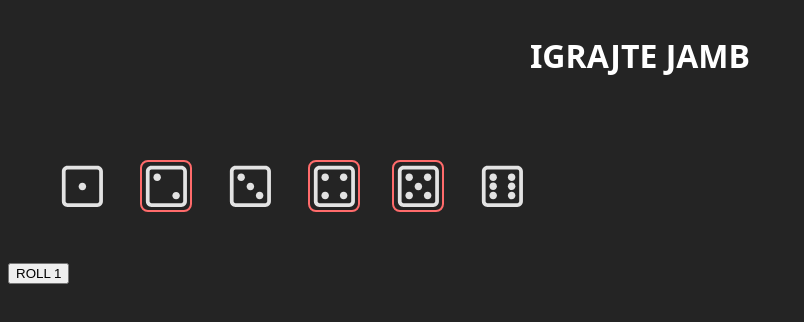
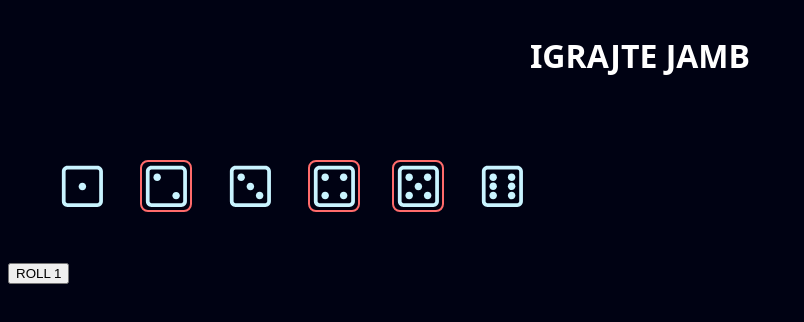
Before and after one commit to BSlaven/JAMB-YAHTZEE, a React (Vite) app: page / in a window 1280 px wide. Shown: the top 322 px of the page, without its empty margins (0-804 px from the left). Built offline with nearby package versions, Linux system fonts and the light colour scheme.

Commit message:
add global colors and styles

```diff
--- a/src/index.css
+++ b/src/index.css
@@ -4,11 +4,6 @@
   font-weight: 400;
 
   color-scheme: light dark;
-  color: rgba(255, 255, 255, 0.87);
-  background-color: #242424;
-
-  font-synthesis: none;
-  text-rendering: optimizeLegibility;
-  -webkit-font-smoothing: antialiased;
-  -moz-osx-font-smoothing: grayscale;
+  color: rgb(201, 244, 255);
+  background-color: #000213;
 }
```
